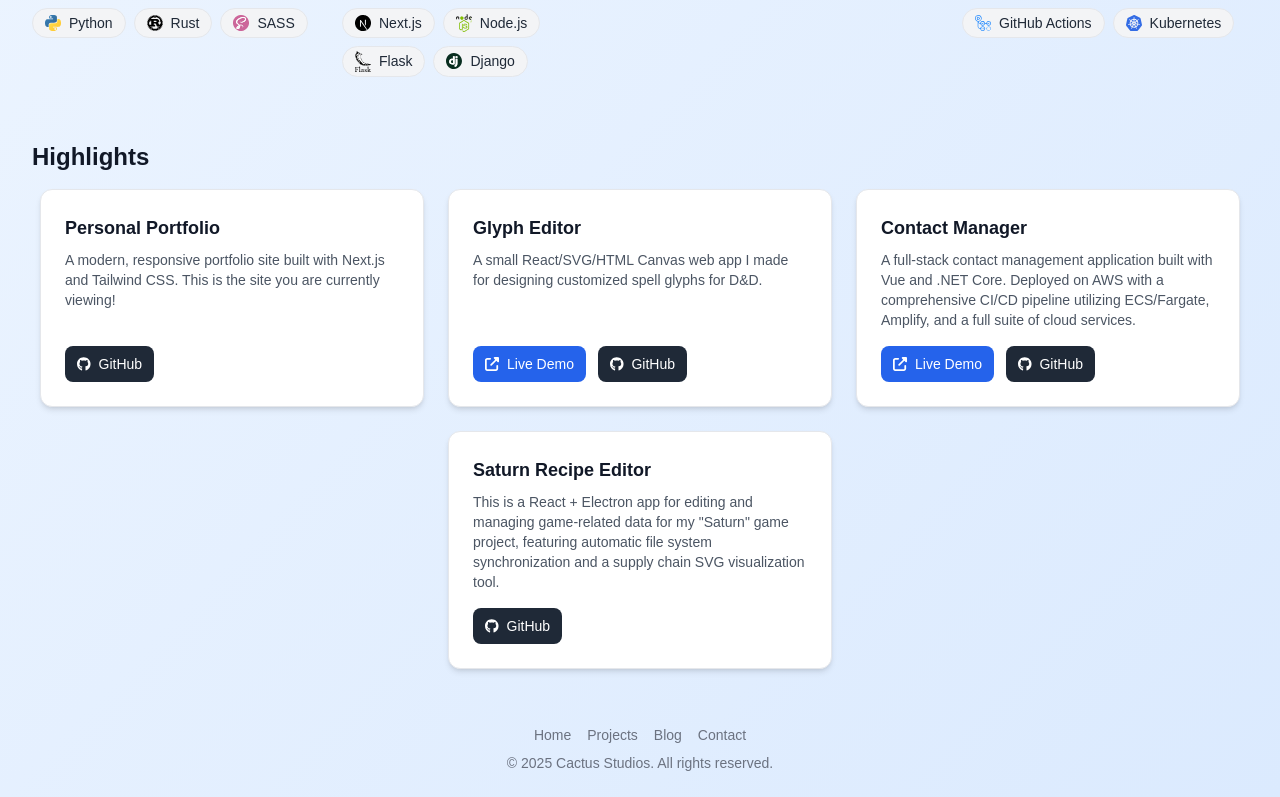
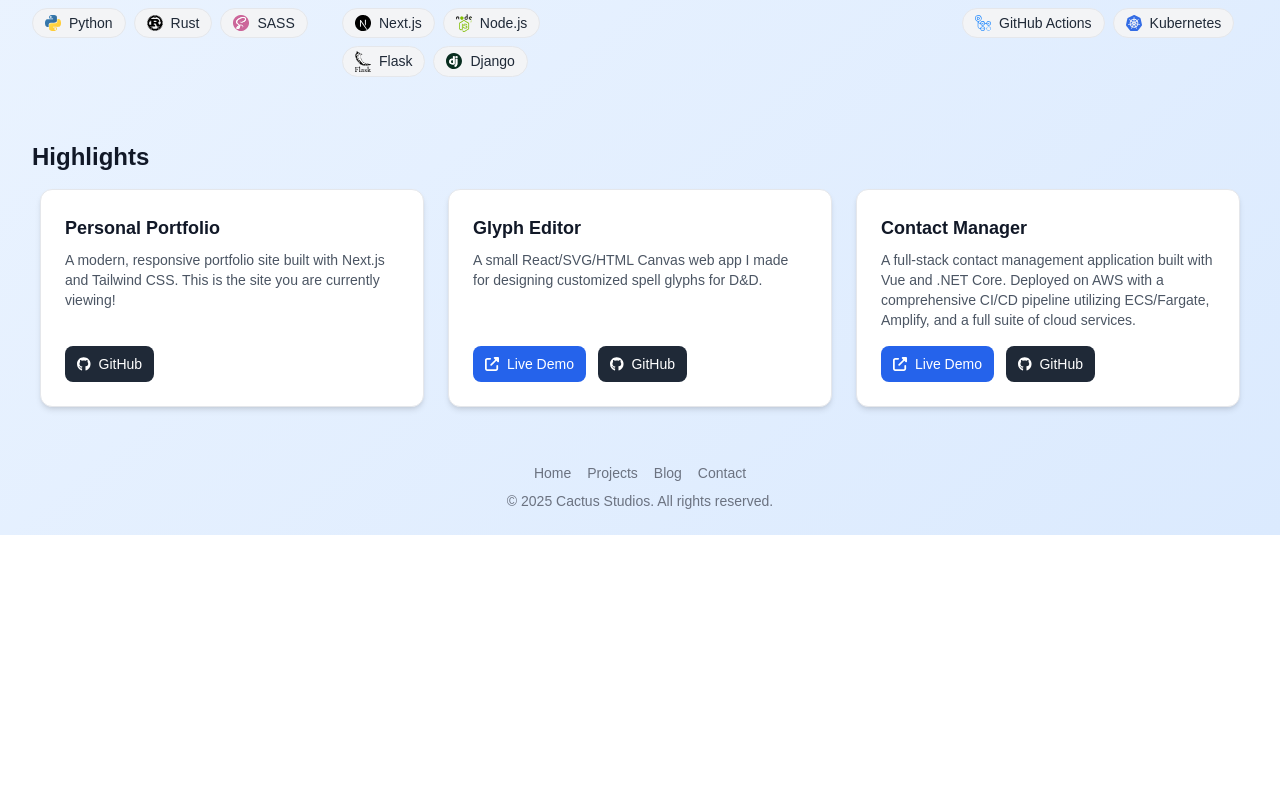
Before and after one commit to JackSchaible/Profile, a Next.js app in the folder App/: page / in a window 1280 px wide. Shown: the part 560-1357 px from the top of the page. After the commit the page ends 1095 px from the top, so only its background shows below. Built offline with nearby package versions, Linux system fonts and the light colour scheme.

Commit message:
only show highlight projects on home page

```diff
--- a/App/app/content/projects.ts
+++ b/App/app/content/projects.ts
@@ -5,6 +5,7 @@ const projects = [
       "A modern, responsive portfolio site built with Next.js and Tailwind CSS. This is the site you are currently viewing!",
     githubLink: "https://github.com/JackSchaible/Profile",
     webLink: null,
+    highlight: true,
   },
   {
     title: "Glyph Editor",
@@ -12,6 +13,7 @@ const projects = [
       "A small React/SVG/HTML Canvas web app I made for designing customized spell glyphs for D&D.",
     githubLink: "https://github.com/JackSchaible/glyph-editor",
     webLink: "https://glyphs.jackschaible.ca",
+    highlight: true,
   },
   {
     title: "Contact Manager",
@@ -19,6 +21,7 @@ const projects = [
       "A full-stack contact management application built with Vue and .NET Core. Deployed on AWS with a comprehensive CI/CD pipeline utilizing ECS/Fargate, Amplify, and a full suite of cloud services.",
     githubLink: "https://github.com/JackSchaible/riva-test",
     webLink: "https://riva.jackschaible.ca",
+    highlight: true,
   },
   {
     title: "Saturn Recipe Editor",
@@ -26,6 +29,7 @@ const projects = [
       'This is a React + Electron app for editing and managing game-related data for my "Saturn" game project, featuring automatic file system synchronization and a supply chain SVG visualization tool.',
     githubLink: "https://github.com/JackSchaible/recipe-editor",
     webLink: null,
+    highlight: false,
   },
 ];
 export default projects;
--- a/App/app/page.tsx
+++ b/App/app/page.tsx
@@ -114,7 +114,9 @@ export default function Home() {
             Highlights
           </h2>
           <div className="flex flex-wrap justify-center gap-6">
-            {projects.map((project) => (
+            {projects
+              .filter((p) => p.highlight)
+              .map((project) => (
                 <article
                   key={project.title}
                   className="bg-card rounded-xl shadow-md border border-card p-6 max-w-sm w-full flex flex-col justify-between"
```
Lines whose indentation alone changed are shown as unchanged.
